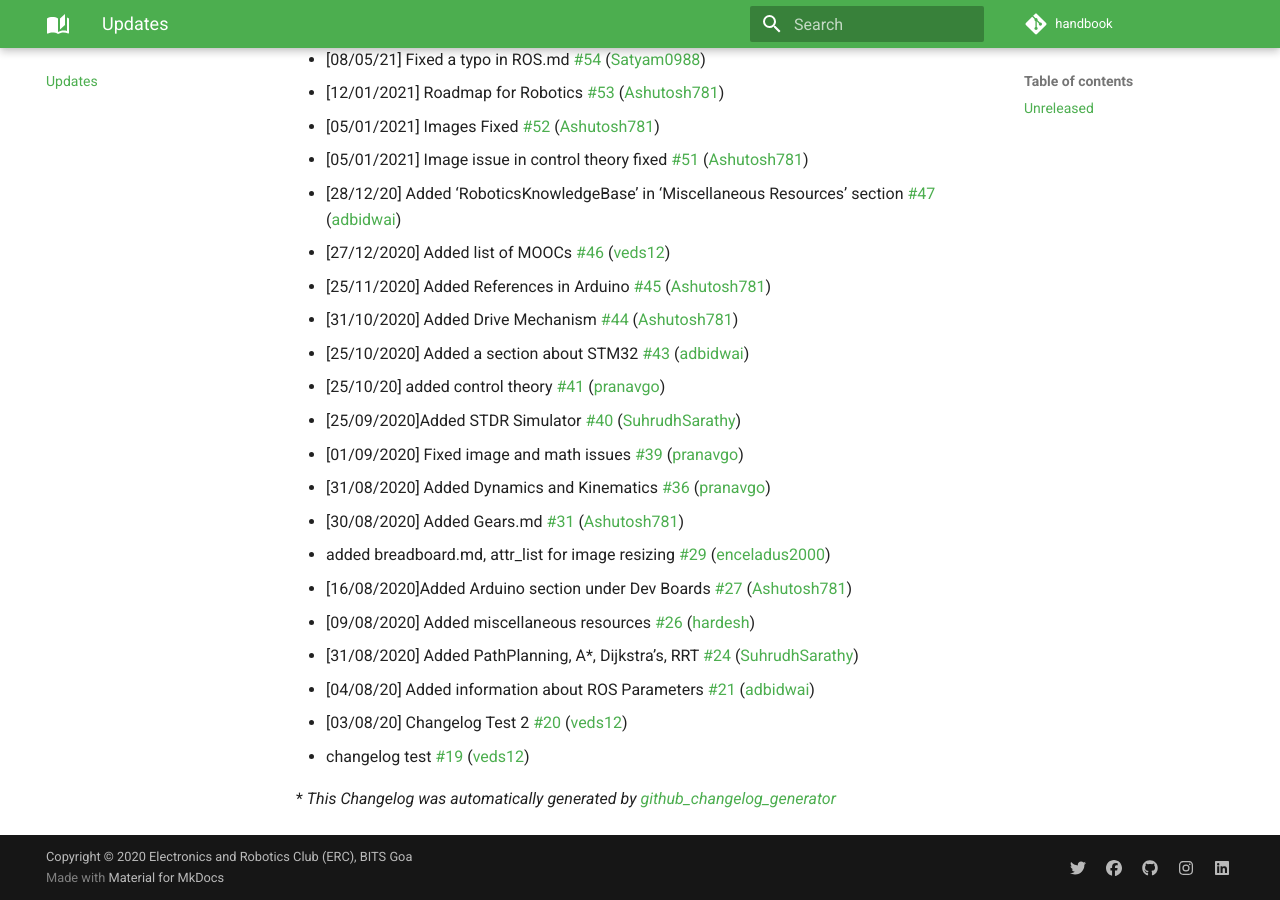
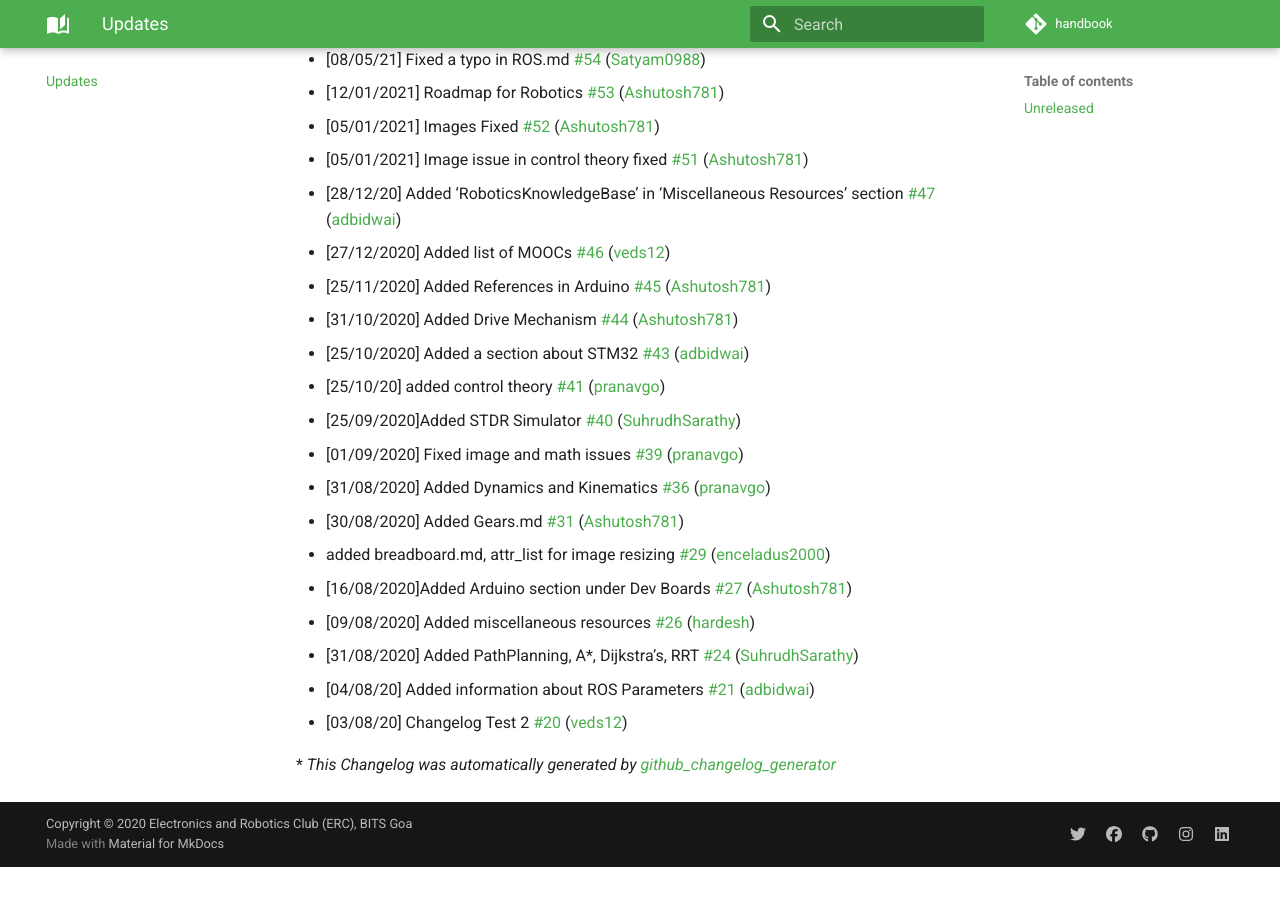
Before and after one commit to ERC-BPGC/handbook, an MkDocs documentation site: the page built from docs/CHANGELOG.md, in a window 1280 px wide and 900 px high, scrolled down 1683 px. Built offline with MkDocs 1.6.1 and Material for MkDocs 9.7.7, drawn with Linux system fonts in a browser that asks for light colours; comment, search, counter and statistics services are not loaded; after the commit the page ends 2550 px from its top, so only the background shows below that.

Commit message:
Updated CHANGELOG.md

```diff
--- a/docs/CHANGELOG.md
+++ b/docs/CHANGELOG.md
@@ -69,7 +69,6 @@
 - \[31/08/2020\] Added PathPlanning, A\*, Dijkstra's, RRT [\#24](https://github.com/ERC-BPGC/handbook/pull/24) ([SuhrudhSarathy](https://github.com/SuhrudhSarathy))
 - \[04/08/20\] Added information about ROS Parameters [\#21](https://github.com/ERC-BPGC/handbook/pull/21) ([adbidwai](https://github.com/adbidwai))
 - \[03/08/20\] Changelog Test 2 [\#20](https://github.com/ERC-BPGC/handbook/pull/20) ([veds12](https://github.com/veds12))
-- changelog test [\#19](https://github.com/ERC-BPGC/handbook/pull/19) ([veds12](https://github.com/veds12))
 
 
 
```
